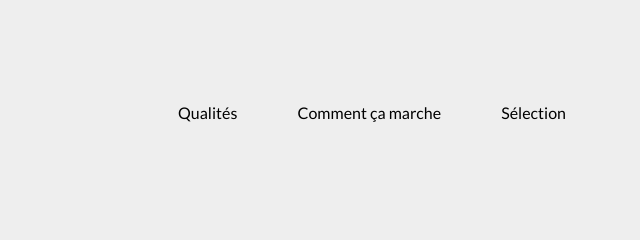
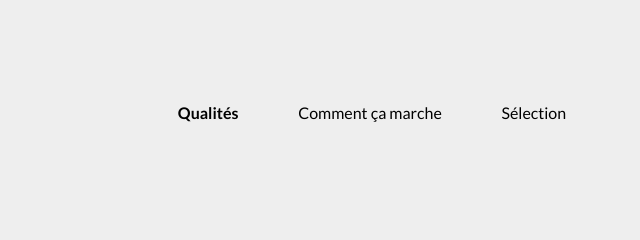
Before and after one commit to dydylan/landing-page, a plain HTML site: page index.html in a window 1280 px wide. In both pictures the pointer is over the link "Qualités". Shown: the top 240 px of the page, 640-1280 px from the left. Drawn offline with Linux system fonts and the light colour scheme.

Commit message:
Update index.css

```diff
--- a/index.css
+++ b/index.css
@@ -124,6 +124,10 @@ nav > ul {
   nav > ul {
     flex-direction: column;
   }
+}
+
+.nav-link:hover{
+  font-weight:bold;
 }
 
 #hero {
```
